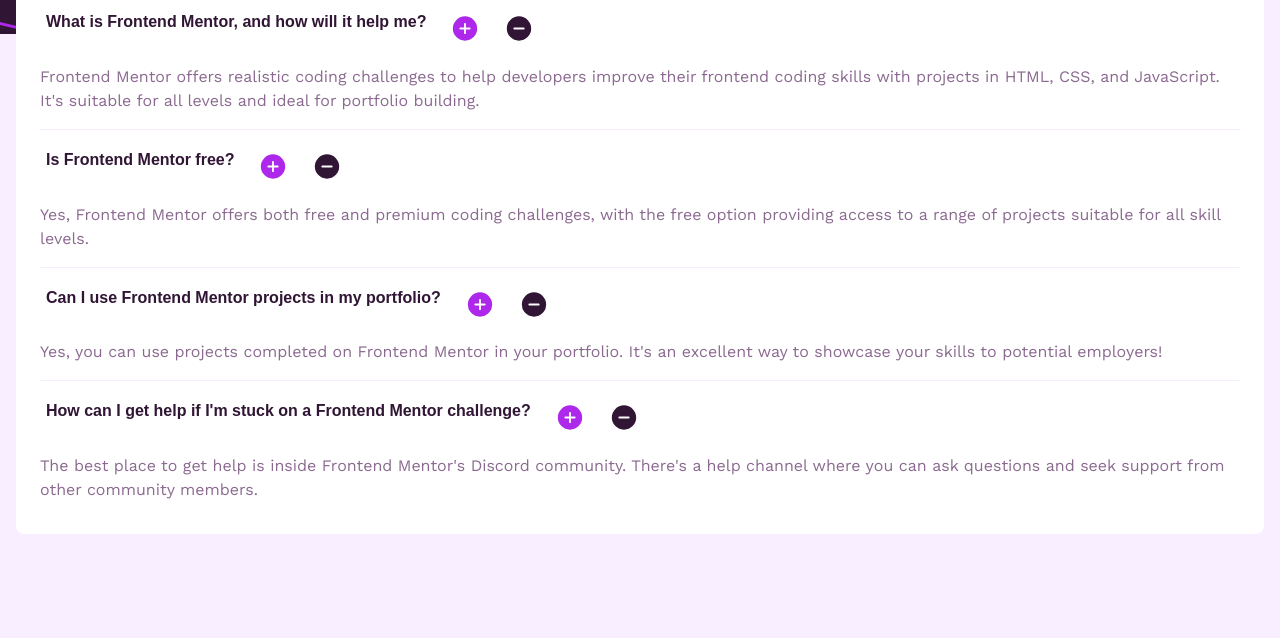
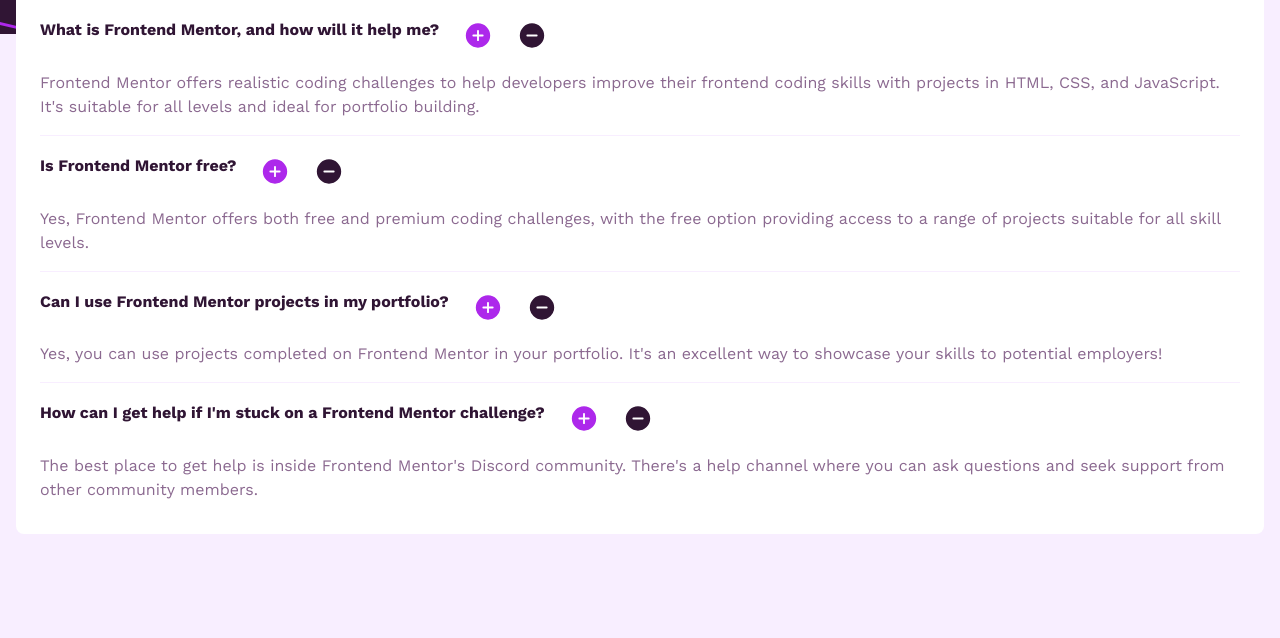
Before and after one commit to Acemeistre/FEM_FAQ-accordion, a plain HTML site: page index.html in a window 1280 px wide. Shown: the part 198-836 px from the top of the page. Drawn offline with nearby package versions, Linux system fonts and the light colour scheme.

```diff
--- a/styles.css
+++ b/styles.css
@@ -22,7 +22,7 @@ body {
     background: url('./assets/images/background-pattern-mobile.svg'),
     var(--color-light-purple);
     background-repeat: no-repeat;
-    padding: 6rem var(--spacing-200);
+    padding: 6.5rem var(--spacing-200);
     margin: 0;
 }
 
@@ -65,6 +65,7 @@ header img,
 }
 
 button {
+    font-family: inherit;
     font-weight: 700;
     font-size: 1rem;
     display: flex;
@@ -72,7 +73,8 @@ button {
     border: none;
     color: var(--color-dark-purple);
     gap: var(--spacing-300);
-    justify-content: space-between;
+    padding: 0;
+
 }
 
 .answer {
```
